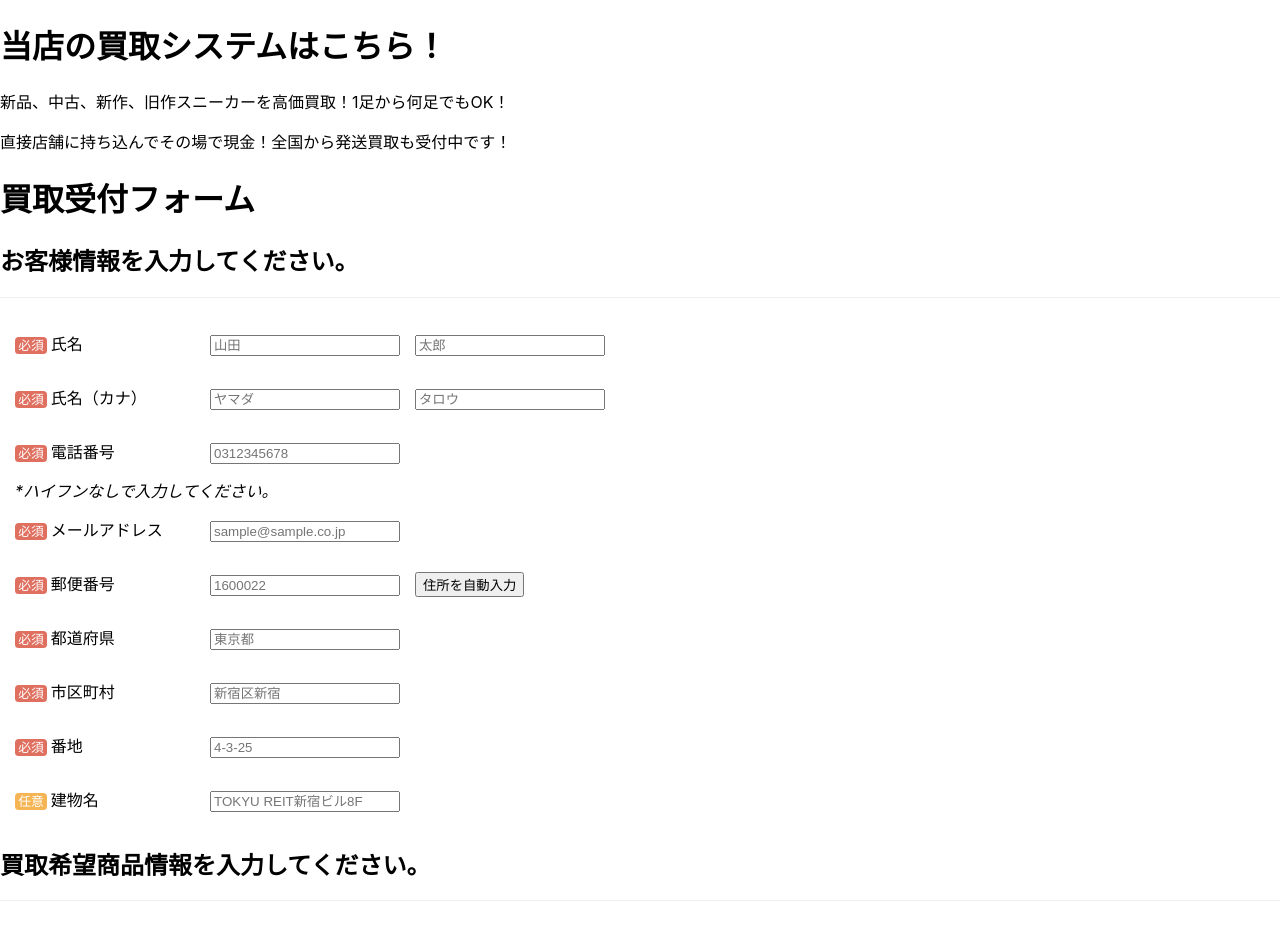
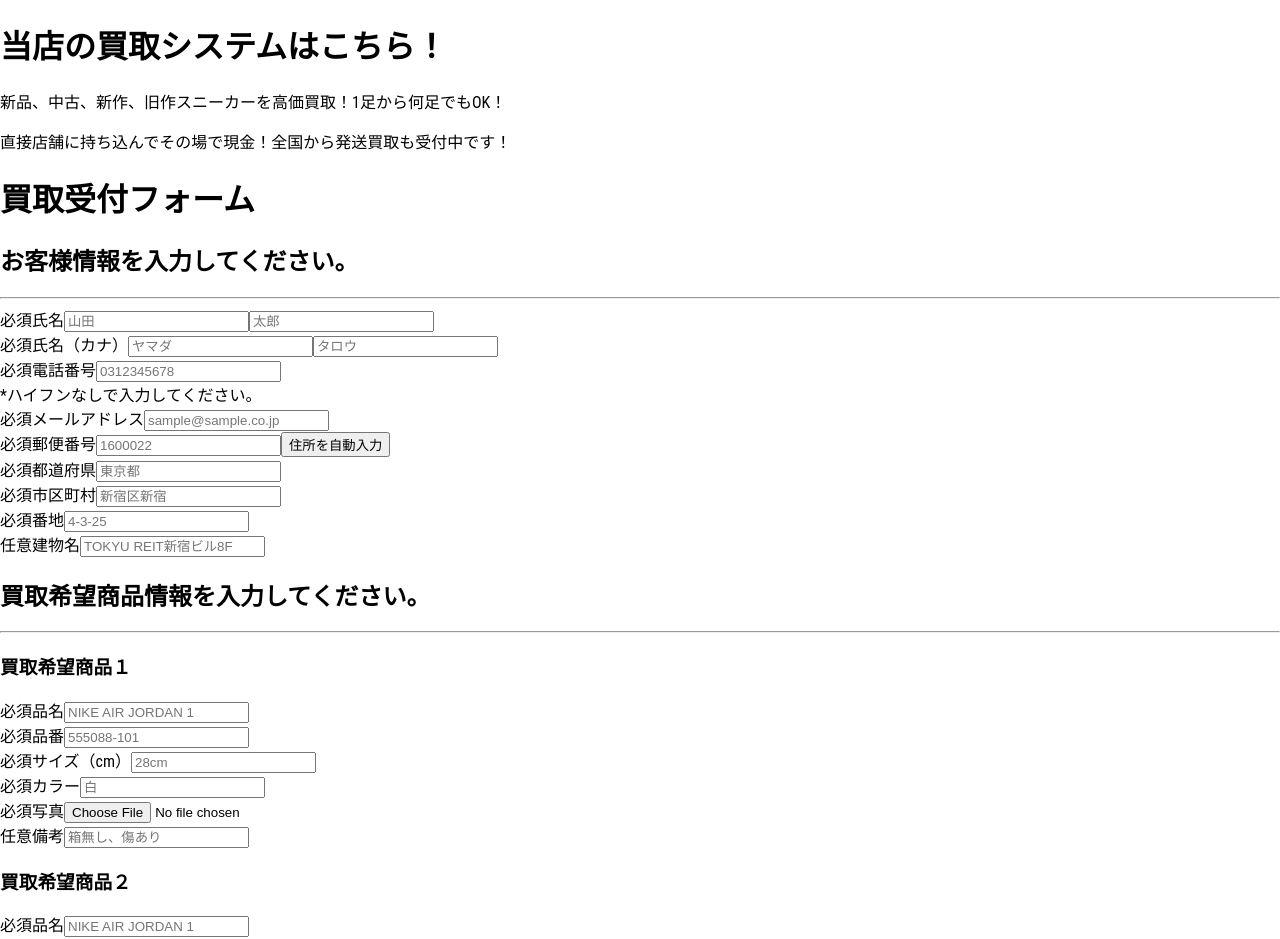
Before and after one commit to tomawatanabe/nextjs_demo, a Next.js app: page /purchase in a window 1280 px wide. Shown: the top 939 px of the page. Built offline with nearby package versions, Linux system fonts and the light colour scheme.

Commit message:
ヘッダーとサイドバーのCSS記述

```diff
--- a/components/SignIn.tsx
+++ b/components/SignIn.tsx
@@ -2,11 +2,10 @@ import { useEffect } from "react";
 import { useRouter } from "next/router";
 
 const SignIn = ({ children }: any) => {
-
   const router = useRouter();
   useEffect(() => {
     const signIn = document.cookie;
-    if (!signIn) {
+    if (signIn === "userID" || undefined) {
       console.log("ユーザー認証失敗");
       router.push("/login/loginPage");
     }
--- a/pages/index.tsx
+++ b/pages/index.tsx
@@ -6,6 +6,7 @@ import styles from "../styles/Home.module.css";
 import AddObj from "./api/stocks";
 import { useState, useRef, useEffect } from "react";
 import SettlementHistory from "../components/SettlementHistory";
+import Footer from "../components/Footer";
 
 export default function Home() {
   // 検索機能
@@ -78,6 +79,7 @@ export default function Home() {
           />
           <div className={styles.gridBox}>
             <ItemList searchQuery={searchQuery} />
+            <Footer />
           </div>
         </div>
       </main>
--- a/styles/Home.module.css
+++ b/styles/Home.module.css
@@ -1,9 +1,9 @@
-.mainFlex{
+.mainFlex {
   display: flex;
   justify-content: left;
   width: 100%;
 }
-.gridBox{
+.gridBox {
   margin-left: 50px;
   display: grid;
   grid-template-columns: repeat(5, 1fr);
@@ -17,7 +17,7 @@
 
 .main {
   min-height: 100vh;
-  padding: 4rem 0;
+  padding: 1rem 0;
   flex: 1;
   display: flex;
   flex-direction: column;
--- a/styles/globals.css
+++ b/styles/globals.css
@@ -2,8 +2,9 @@ html,
 body {
   padding: 0;
   margin: 0;
-  font-family: -apple-system, BlinkMacSystemFont, Segoe UI, Roboto, Oxygen,
-    Ubuntu, Cantarell, Fira Sans, Droid Sans, Helvetica Neue, sans-serif;
+  font-family: "Yu Gothic", Roboto Condensed, sans-serif, -apple-system,
+    BlinkMacSystemFont, Segoe UI, Roboto, Oxygen, Ubuntu, Cantarell, Fira Sans,
+    Droid Sans, Helvetica Neue, sans-serif;
 }
 
 a {
@@ -24,85 +25,3 @@ a {
     background: black;
   }
 }
-
-label,
-.subtitle {
-  display: inline-block;
-  text-align: left;
-  width: 210px;
-  padding: 15px;
-}
-.subtitle-preview {
-  display: inline-block;
-  text-align: left;
-  width: 210px;
-  padding: 15px;
-  vertical-align: top;
-  font-style: italic;
-}
-
-input {
-  margin-right: 15px;
-  width: 190px;
-}
-
-.formError {
-  color: #df6f5f;
-  margin-right: 0.3em;
-  font-size: 0.8em;
-  padding: 0.05em 0.25em 0.1em 0.25em;
-  border-radius: 0.3em;
-  white-space: nowrap;
-}
-
-.label-fit {
-  color: #fff;
-  margin-right: 0.3em;
-  font-size: 0.8em;
-  padding: 0.05em 0.25em 0.1em 0.25em;
-  border-radius: 0.3em;
-  white-space: nowrap;
-  text-align: center;
-  font-weight: normal;
-}
-
-.label-danger {
-  background-color: #df6f5f;
-}
-
-.label-warning {
-  background-color: #f5b555;
-}
-
-.btn {
-  width: auto;
-}
-
-hr {
-  margin-top: 18px;
-  margin-bottom: 18px;
-  border: 0;
-  border-top: 1px solid #eeeeee;
-}
-
-.notice {
-  padding: 0px;
-  padding-left: 15px;
-  font-style: italic;
-}
-
-textarea {
-  margin-left: 10px;
-}
-
-.photo-sumbnail {
-  padding-left: px;
-}
-
-.form-group-used-item{
-  display: flex;
-}
-
-.used-item-formB{
-  padding-left: 100px;
-}
```
Also changed, not shown: components/Header.tsx (+45 -19 lines), styles/Header.module.css (added, +72 -0 lines), styles/Sidebar.module.css (+29 -17 lines), data/db.json, public/header.jpg (added), styles/Footer.module.css (added).
